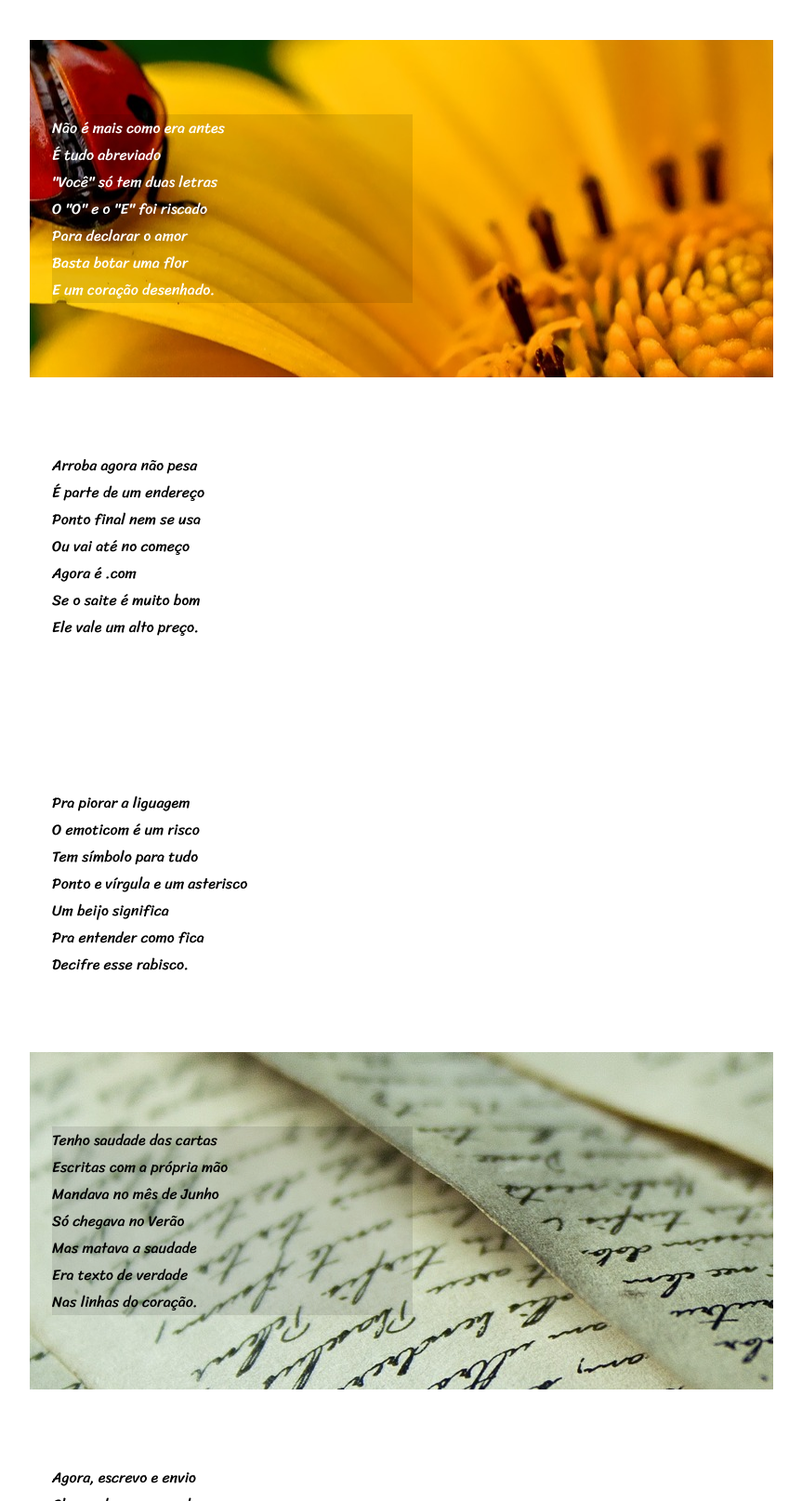
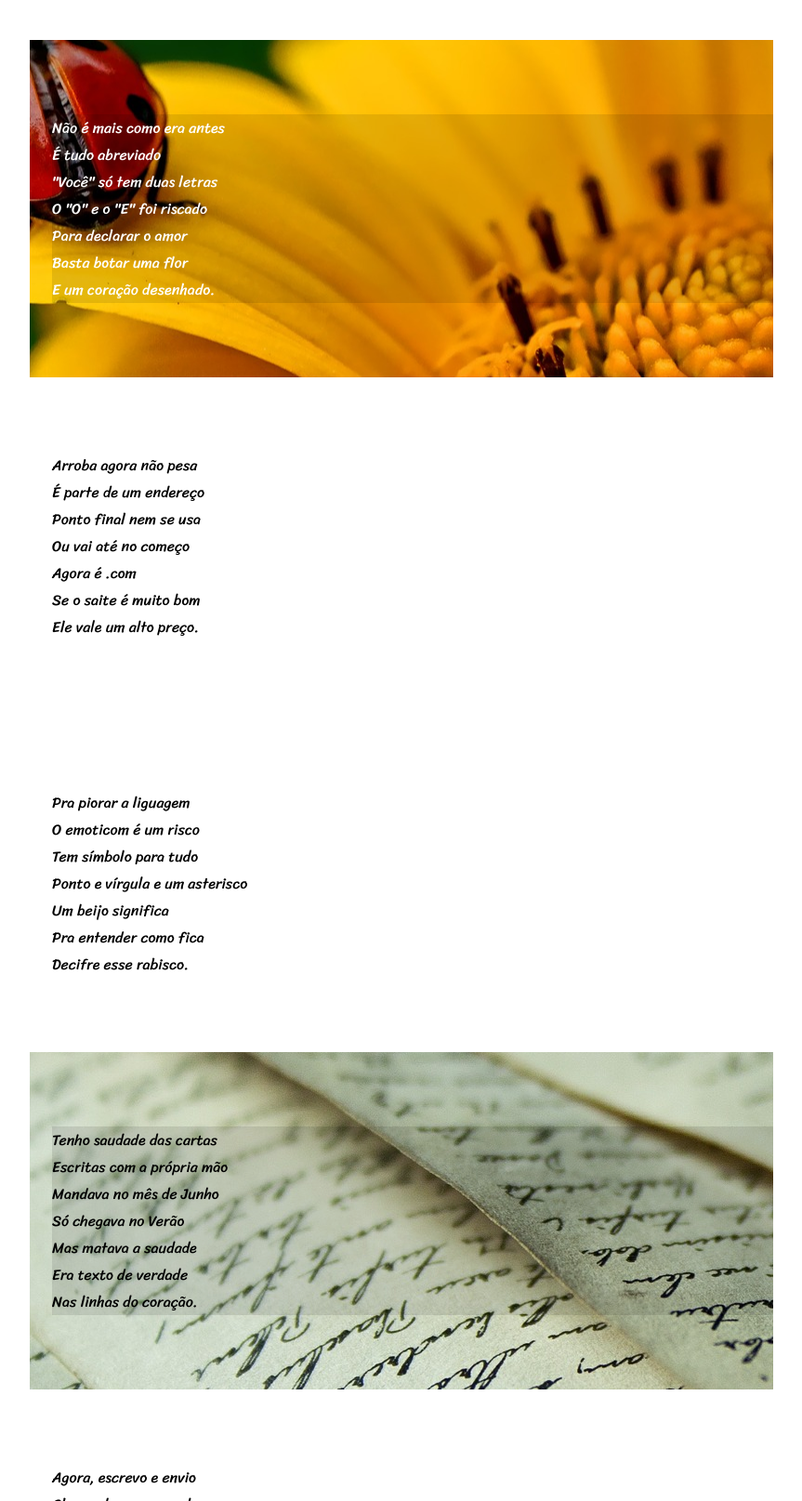
Before and after one commit to EvandroLougue/projeto-cordel, a plain HTML site: page index.html in a window 1280 px wide. Shown: the part 520-2135 px from the top of the page at 93% size, without its empty margins (208-1071 px from the left). Drawn offline with Linux system fonts and the light colour scheme.

Commit message:
margin right retirada

```diff
--- a/estilo.css
+++ b/estilo.css
@@ -54,7 +54,6 @@ main {
 }
 #estrofe2 > p {
     background-color: rgba(0, 0, 0, 0.1);
-    margin-right: 50%;
 }
 #estrofe5 {
     background-image: url(imagens/background002.jpg);
@@ -62,7 +61,6 @@ main {
 }
 #estrofe5 > p {
     background-color: rgba(0, 0, 0, 0.1);
-    margin-right: 50%;
 }
 footer {
     background-color: black;
```
